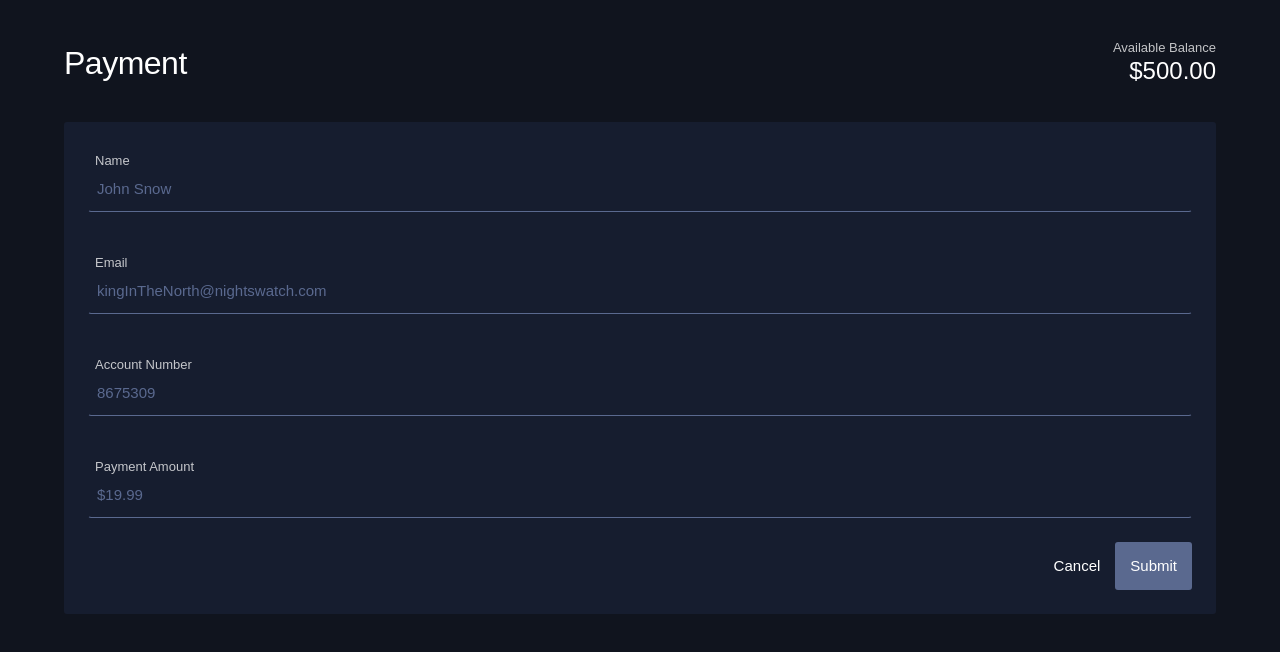
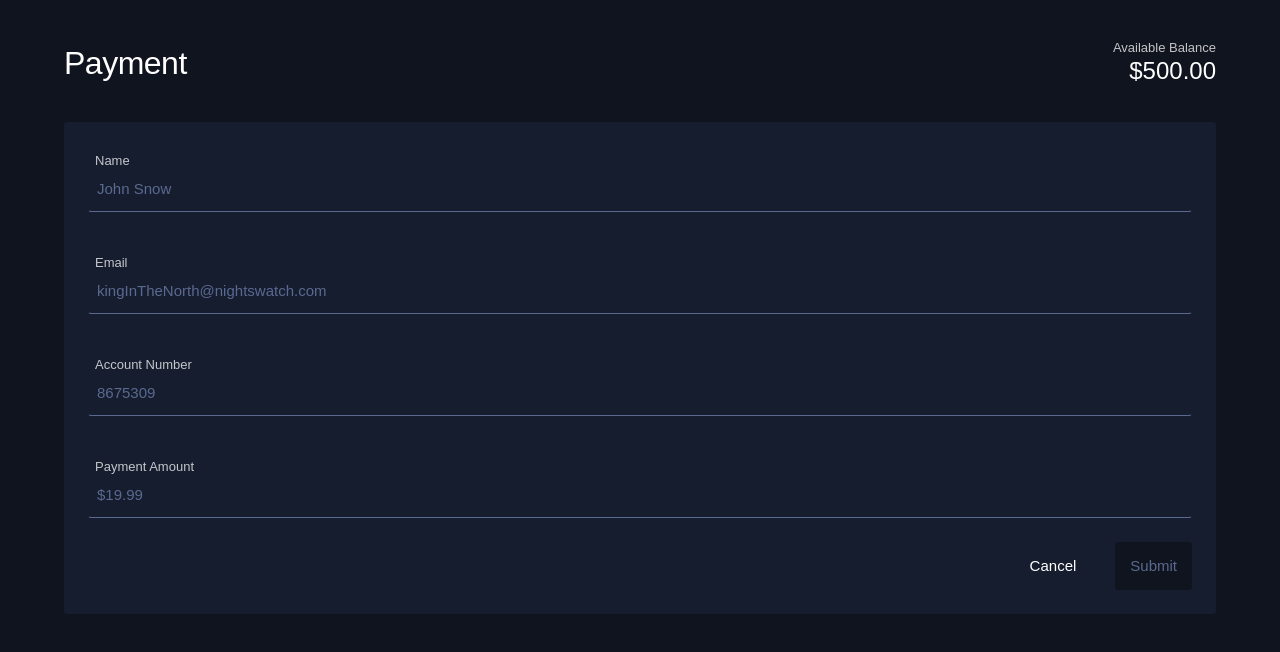
Before and after one commit to JDillon522/cart-ui-test, an Angular app: page / in a window 1280 px wide. Shown: the top 652 px of the page. Built offline with nearby package versions, Linux system fonts and the light colour scheme.

Commit message:
added service

```diff
--- a/src/app/payment/payment.component.html
+++ b/src/app/payment/payment.component.html
@@ -3,7 +3,7 @@
 
   <div class="available">
     <label>Available Balance</label>
-    <h3>{{ '500' | currency }}</h3>
+    <h3>{{ availableBalance$ | async | currency }}</h3>
   </div>
 </header>
 
@@ -34,7 +34,7 @@
   </form>
 
   <div actions class="actions">
-    <button class="cancel">Cancel</button>
-    <button>Submit</button>
+    <button class="cancel" (click)="reset()">Cancel</button>
+    <button [disabled]="paymentForm.invalid">Submit</button>
   </div>
 </app-card>
--- a/src/app/payment/payment.component.scss
+++ b/src/app/payment/payment.component.scss
@@ -27,4 +27,5 @@ form {
 .actions {
   display: flex;
   justify-content: flex-end;
+  gap: 2rem;
 }
--- a/src/app/payment/payment.component.ts
+++ b/src/app/payment/payment.component.ts
@@ -1,5 +1,6 @@
 import { Component, OnInit } from '@angular/core';
 import { FormControl, FormGroup, UntypedFormGroup, Validators } from '@angular/forms';
+import { PaymentService } from './payment.service';
 
 interface IPaymentForm {
   name: FormControl<string | null>;
@@ -14,6 +15,7 @@ interface IPaymentForm {
   styleUrls: ['./payment.component.scss']
 })
 export class PaymentComponent implements OnInit {
+  public availableBalance$ = this.paymentService.availableBalance$;
 
   public paymentForm: UntypedFormGroup = new FormGroup<IPaymentForm>({
     name: new FormControl(null, Validators.required),
@@ -22,9 +24,14 @@ export class PaymentComponent implements OnInit {
     total: new FormControl(null, Validators.required)
   })
 
-  constructor() { }
+  constructor(
+    private paymentService: PaymentService
+  ) { }
 
   ngOnInit(): void {
   }
 
+  public reset(): void {
+    this.paymentForm.reset();
+  }
 }
--- a/src/app/payment/payment.module.ts
+++ b/src/app/payment/payment.module.ts
@@ -5,6 +5,7 @@ import { Route, RouterModule } from '@angular/router';
 import { FormFieldModule } from '../shared/form-field/form-field.module';
 import { CardModule } from '../shared/card/card.module';
 import { FormsModule, ReactiveFormsModule } from '@angular/forms';
+import { PaymentService } from './payment.service';
 
 const routes: Route[] = [
   {
@@ -24,6 +25,9 @@ const routes: Route[] = [
     RouterModule.forChild(routes),
     FormFieldModule,
     CardModule
+  ],
+  providers: [
+    PaymentService
   ]
 })
 export class PaymentModule { }
--- /dev/null
+++ b/src/app/payment/payment.service.ts
@@ -0,0 +1,12 @@
+import { Injectable } from '@angular/core';
+import { BehaviorSubject, Observable } from 'rxjs';
+
+@Injectable({
+  providedIn: 'root'
+})
+export class PaymentService {
+  private _availableBalance$: BehaviorSubject<number> = new BehaviorSubject<number>(500);
+  public availableBalance$: Observable<number> = this._availableBalance$.asObservable();
+
+  constructor() { }
+}
--- a/src/app/shared/form-field/form-field.component.scss
+++ b/src/app/shared/form-field/form-field.component.scss
@@ -43,6 +43,7 @@
     &::placeholder {
       color: var.$greyish-blue;
     }
+
   }
 }
 
--- a/src/app/shared/form-field/form-field.component.ts
+++ b/src/app/shared/form-field/form-field.component.ts
@@ -1,5 +1,5 @@
-import { AfterContentInit, ChangeDetectionStrategy, Component, Input, OnInit, ViewEncapsulation } from '@angular/core';
-import { AbstractControl, UntypedFormControl, ValidationErrors } from '@angular/forms';
+import { Component, Input, ViewEncapsulation } from '@angular/core';
+import { AbstractControl, ValidationErrors } from '@angular/forms';
 
 export enum ErrorsMessageEnum {
   'required' = 'Cant\'t be empty',
@@ -22,7 +22,7 @@ export enum ErrorsMessageEnum {
 })
 export class FormFieldComponent {
   @Input()
-  public control!: AbstractControl | UntypedFormControl | null;
+  public control!: AbstractControl | null;
 
   get error(): any {
     if (!this.control?.errors || !this.control?.touched) {
--- a/src/styles/atoms.scss
+++ b/src/styles/atoms.scss
@@ -69,4 +69,10 @@ button {
     color: var.$semi-dark-blue;
     background-color: var.$pure-white;
   }
+
+  &:disabled {
+    cursor: unset;
+    color: var.$greyish-blue;
+    background-color: var.$dark-blue;
+  }
 }
```
Also changed, not shown: 1 other file (tests, documents, lock files or other folders).
